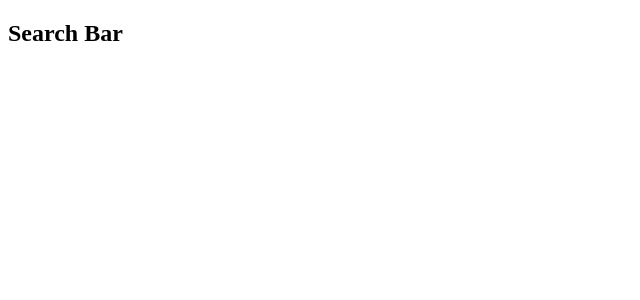
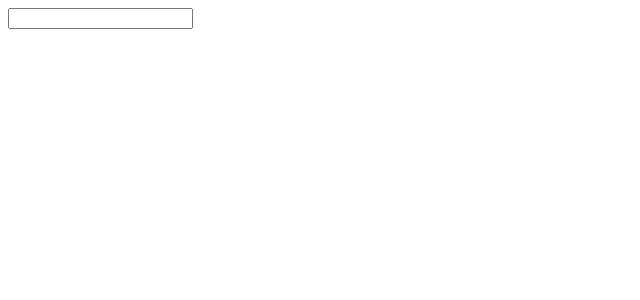
Before and after one commit to DavidRedding/pics, a React (Create React App) app: page / in a window 1280 px wide. Shown: the top 300 px of the page, without its empty margins (0-640 px from the left). Built offline with nearby package versions, Linux system fonts and the light colour scheme.

Commit message:
created form & search bar

```diff
--- a/src/SearchBar.js
+++ b/src/SearchBar.js
@@ -2,7 +2,13 @@ import React from "react";
 
 class SearchBar extends React.Component {
   render() {
-    return <h2>Search Bar</h2>;
+    return (
+      <div>
+        <form>
+          <input type="text"></input>
+        </form>
+      </div>
+    );
   }
 }
 
```
